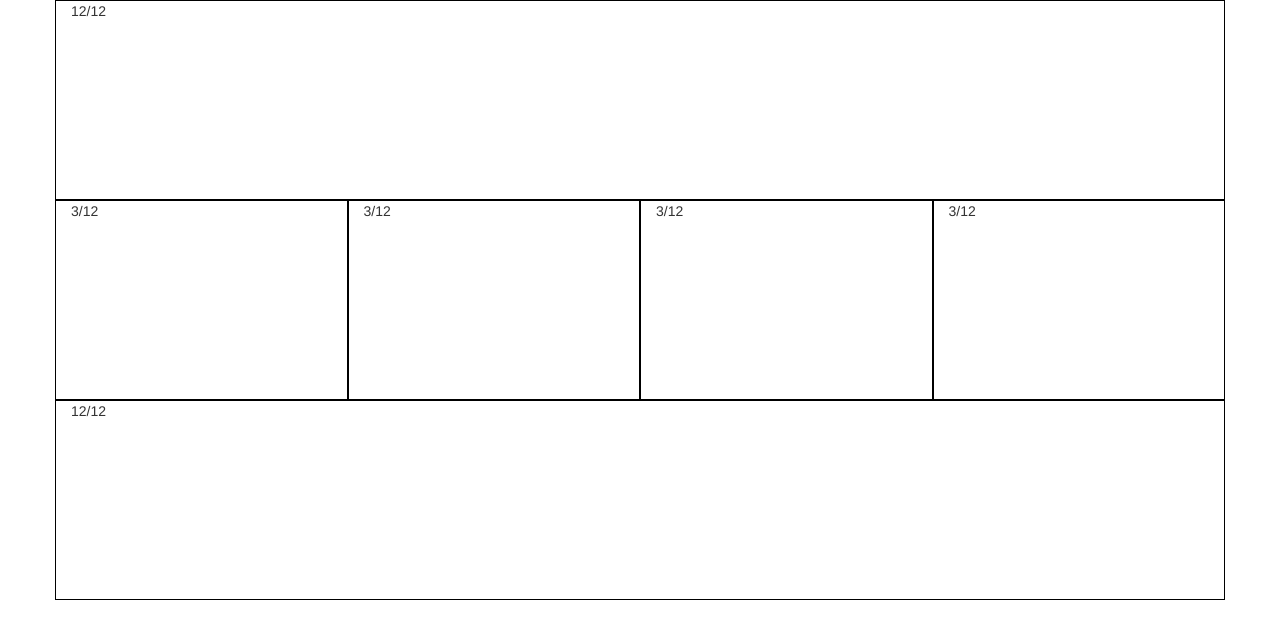
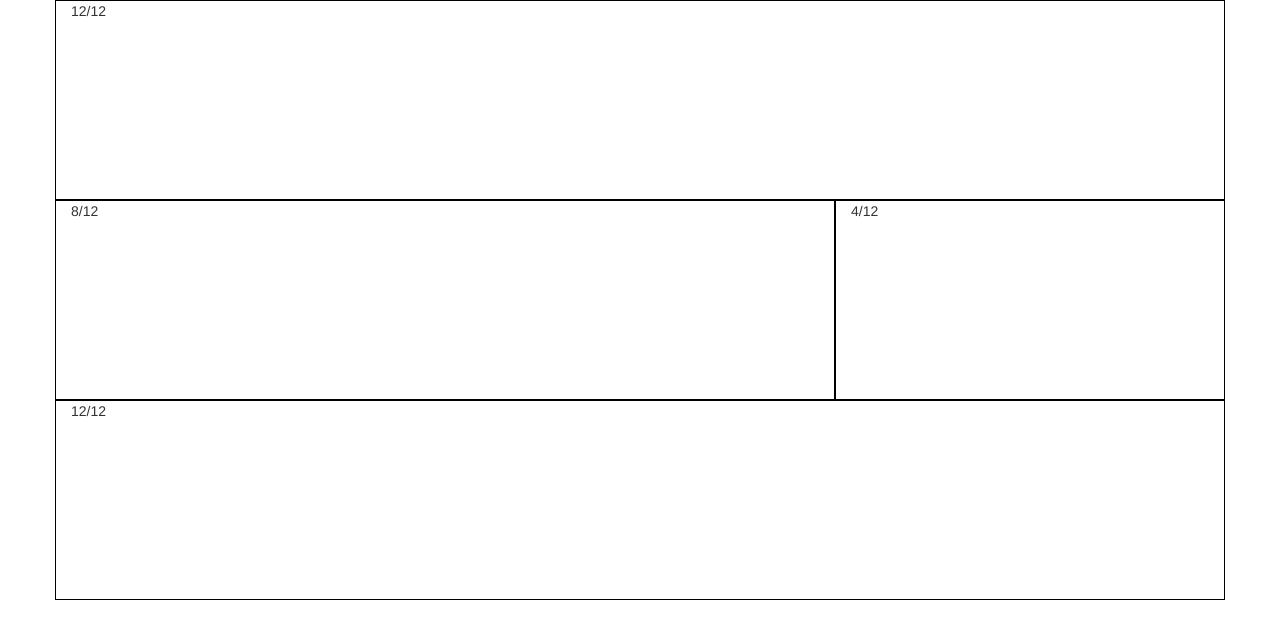
Before and after one commit to ChristofferNygren/bootstrap-exercises, a plain HTML site: page grid-system/grid-system-basics.html in a window 1280 px wide. Drawn offline with Linux system fonts and the light colour scheme.

Commit message:
Also made 1.3 exercise

```diff
--- a/grid-system/grid-system-basics.html
+++ b/grid-system/grid-system-basics.html
@@ -11,17 +11,15 @@
 </head>
 <body>
 <div class="container">
+   <div class="row">
+        <div class="col-sm-12">12/12</div>
+   </div>
     <div class="row">
-        <div class="col-md-12">12/12</div>
+        <div class="col-sm-8">8/12</div>
+        <div class="col-sm-4">4/12</div>
     </div>
     <div class="row">
-        <div class="col-md-3">3/12</div>
-        <div class="col-md-3">3/12</div>
-        <div class="col-md-3">3/12</div>
-        <div class="col-md-3">3/12</div>
-    </div>
-    <div class="row">
-        <div class="col-md-12">12/12</div>
+        <div class="col-sm-12">12/12</div>
     </div>
 </div>
 </body>
```
